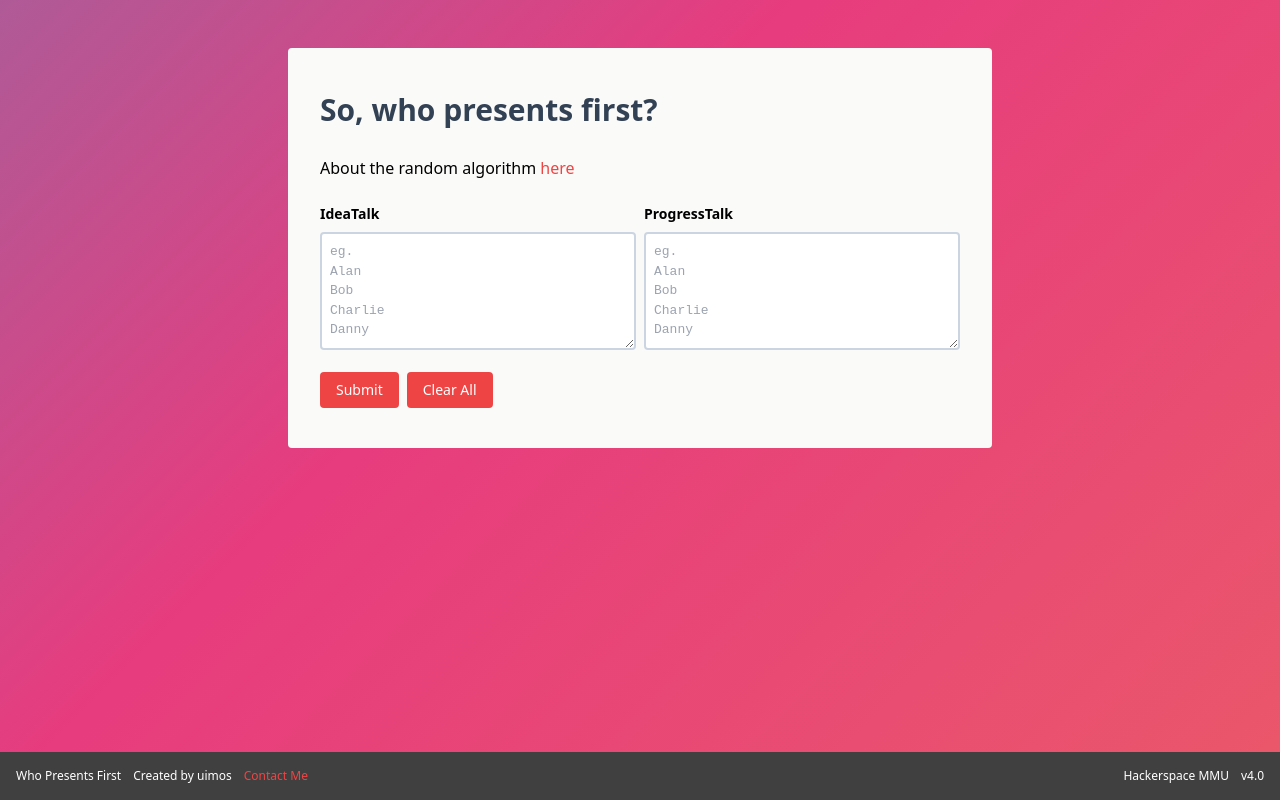
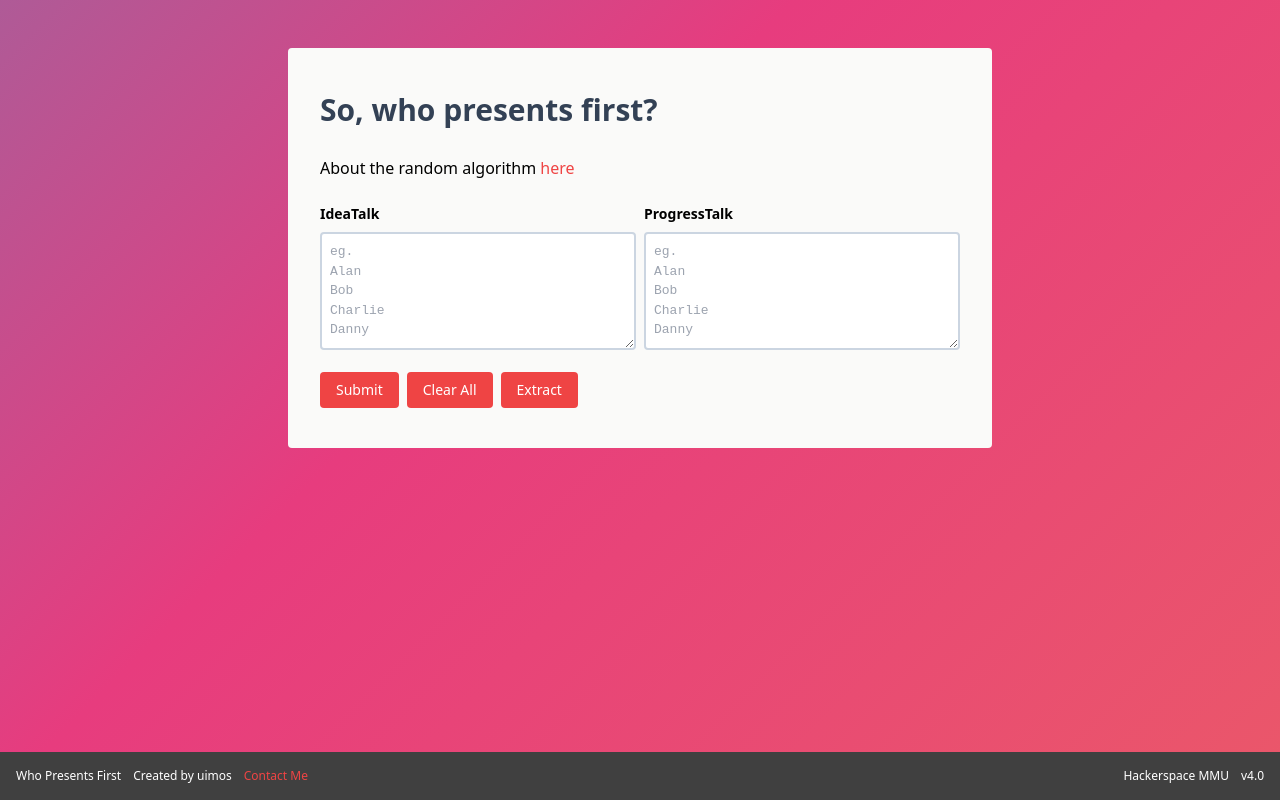
Before and after one commit to uimos/random, a SvelteKit app: page / in a window 1280 px wide. Built offline with nearby package versions, Linux system fonts and the light colour scheme.

Commit message:
feat: extract google form responses

```diff
--- a/src/routes/+page.svelte
+++ b/src/routes/+page.svelte
@@ -7,6 +7,7 @@
 	let progressTalkInput = '';
 	let randomIdealTalkArray: string[] = [];
 	let randomProgressTalkArray: string[] = [];
+	let isExtracting = false;
 
 	onMount(() => {
 		randomIdeaArrayStore.subscribe((value) => {
@@ -18,8 +19,6 @@
 		ideaTalkInput = localStorage.getItem('randomIdeaName') || '';
 		progressTalkInput = localStorage.getItem('randomProgressName') || '';
 	});
-
-
 
 	function shuffleArray(array: string[]) {
 		for (var i = array.length - 1; i > 0; i--) {
@@ -63,6 +62,29 @@
 		randomProgressTalkArray = [];
 		localStorage.removeItem('randomIdeaName');
 		localStorage.removeItem('randomProgressName');
+	}
+
+	async function extractFormResponses() {
+		let ideaTalks: string[] = [];
+		let progressTalks: string[] = [];
+		let url: string = 'https://script.google.com/macros/s/AKfycbwzW7HkzwOnFGcKGKL4Hbi5WebdtXLs8HJsWPtnPi416remuW5Bgg1mVXrpHuR_sHoy/exec';
+
+		isExtracting = true;
+		let formResponses = await fetch(url);
+		let formResult = await formResponses.json();
+
+		Object.keys(formResult).forEach((idx: string) => {
+			console.log(formResult[idx].Name);
+			if (formResult[idx]['Type of talk'] === 'IdeaTalk') {
+				ideaTalks.push(formResult[idx].Name);
+			} else {
+				progressTalks.push(formResult[idx].Name);
+			}
+		});
+
+		ideaTalkInput = ideaTalks.join('\n');
+		progressTalkInput = progressTalks.join('\n');
+		isExtracting = false;
 	}
 </script>
 
@@ -122,6 +144,12 @@ Danny"
 		>
 			Clear All
 		</button>
+		<button
+			class="bg-red-500 hover:bg-orange-500 text-white py-2 px-4 rounded text-sm flex items-center mb-2"
+			on:click={extractFormResponses}
+		>
+			{isExtracting ? 'Extracting...' : 'Extract'}
+		</button>
 	</div>
 	{#if randomIdealTalkArray.length > 0 || randomProgressTalkArray.length > 0}
 		<hr class="my-4 border-red-500 border-2 rounded" />
```
Also changed, not shown: 1 other file (tests, documents, lock files or other folders). Lines whose indentation alone changed are shown as unchanged.
